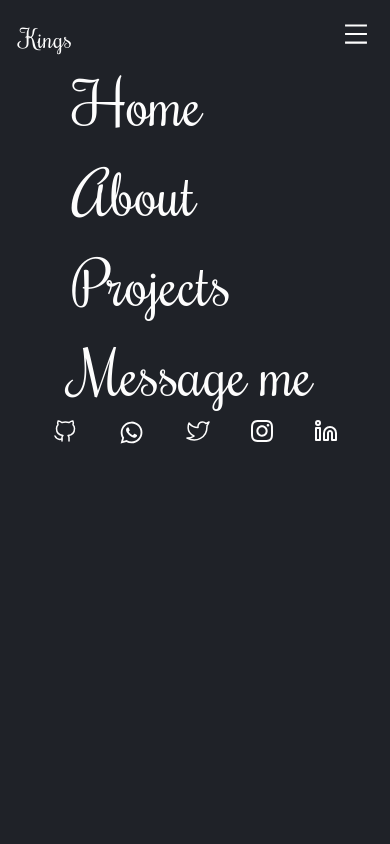
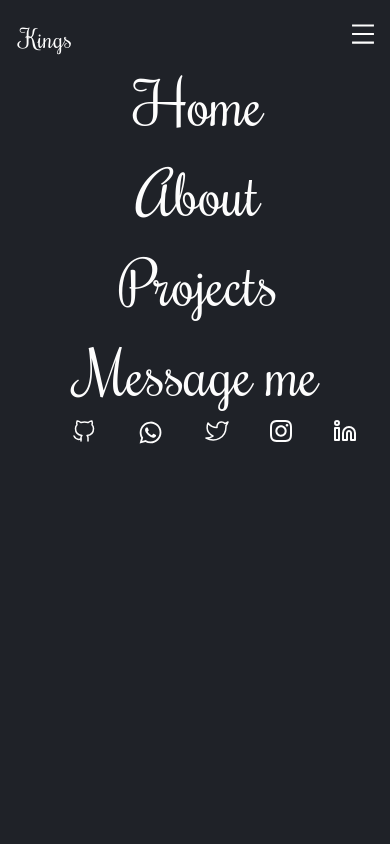
Before and after one commit to kingjamesegun/My-Portfolio, a React (Create React App) app: page /projects in a window 390 px wide. Shown: the top 844 px of the page. Built offline with nearby package versions, Linux system fonts and the light colour scheme.

Commit message:
Projects well linked

```diff
--- a/src/Pages/Projects.tsx
+++ b/src/Pages/Projects.tsx
@@ -60,7 +60,7 @@ function Projects() {
 					tech3='TypeScript'
 					tech4='React'
 					image={Orit}
-					liveLink='https://61f4b0543fcef5000728203e--naughty-gates-8c831c.netlify.app/'
+					liveLink='https://oritiq.netlify.app/'
 					githubLink='https://github.com/kingjamesegun/QuizApp'
 				/>
 			</div>
@@ -96,7 +96,7 @@ function Projects() {
 					tech3='Tailwind CSS'
 					tech4='React'
 					image={Trakkker}
-					liveLink='https://affectionate-goldwasser-b25532.netlify.app/'
+					liveLink='https://trakkker.netlify.app/'
 					githubLink='https://github.com/kingjamesegun/Trakkkr.git'
 				/>
 			</div>
--- a/src/components/Nav.tsx
+++ b/src/components/Nav.tsx
@@ -28,7 +28,7 @@ function Nav() {
 
 			{!menu ? (
 				<div style={{height: "100vh"}}>
-					<ul>
+					<ul className='nav_ul'>
 						<li className='nav_links'>
 							<Link to='/' onClick={handleLinkClick}>
 								Home
--- a/src/components/ProjectsDetails.tsx
+++ b/src/components/ProjectsDetails.tsx
@@ -2,6 +2,7 @@ import '../styles/components/ProjectsDetails.css';
 import GithubIcon from '../assets/gitlink.svg';
 import LiveIcon from '../assets/go.svg';
 import { LazyMotion, domAnimation, m } from 'framer-motion';
+import { Link } from 'react-router-dom';
 
 interface Props {
 	category: string;
@@ -11,11 +12,11 @@ interface Props {
 	tech3: string;
 	tech4: string;
 	image: string;
-	liveLink: string,
-	githubLink: string,
+	liveLink: string;
+	githubLink: string;
 }
 
-function ProjectsDetails({
+const ProjectsDetails = ({
 	category,
 	desc,
 	tech1,
@@ -24,14 +25,15 @@ function ProjectsDetails({
 	tech4,
 	image,
 	liveLink,
-	githubLink
-}: Props) {
+	githubLink,
+}: Props) => {
 	return (
 		<div className='project__details'>
 			<LazyMotion features={domAnimation}>
-				<m.div animate={{opacity:1}} className='project__image'>
-					<img src={image} alt='portfolio_pics' style={{ width: '100%' }} />
-					<div className="image__overlay"></div>
+				<m.div animate={{ opacity: 1 }} className='project__image'>
+					<a href={liveLink} target='_blank' rel='noopener noreferrer'>
+						<img src={image} alt='portfolio_pics' style={{ width: '100%' }} />
+						<div className='image__overlay'></div></a>
 				</m.div>
 			</LazyMotion>
 			<div className='project__info'>
@@ -44,16 +46,16 @@ function ProjectsDetails({
 					<li className='info__li'>{tech4}</li>
 				</ul>
 				<div className='project__link'>
-					<a href={liveLink} target="_blank" rel="noopener noreferrer">
-						<img src={GithubIcon} alt='Link'  />
+					<a href={githubLink} target='_blank' rel='noopener noreferrer'>
+						<img src={GithubIcon} alt='Link' />
 					</a>
-					<a href={liveLink} target="_blank" rel="noopener noreferrer">
+					<a href={liveLink} target='_blank' rel='noopener noreferrer'>
 						<img src={LiveIcon} alt='Link' />
 					</a>
 				</div>
 			</div>
 		</div>
 	);
-}
+};
 
 export default ProjectsDetails;
--- a/src/styles/components/nav.css
+++ b/src/styles/components/nav.css
@@ -21,28 +21,33 @@
   font-family: "Rochester";
   font-size: 25px;
 }
-.nav ul {
+.nav .nav_ul {
   padding: 0px 15%;
   list-style: none;
   margin: 0;
 }
-.nav ul .nav_links {
+.nav .nav_ul .nav_links {
   text-decoration: none;
+  text-align: center;
 }
-.nav ul .nav_links a {
+.nav .nav_ul .nav_links a {
   color: #fdfdfd;
   text-decoration: none;
   font-family: "Rochester";
   font-size: 82px;
 }
 @media (max-width: 425px) {
-  .nav ul .nav_links a {
+  .nav .nav_ul .nav_links a {
     font-size: 60px;
   }
+}
+.nav .nav_ul .nav_links a:active {
+  color: #666666;
 }
 .nav .nav__socials .socials {
   display: flex;
   justify-content: center;
+  list-style: none;
 }
 .nav .nav__socials .socials .socials__link {
   padding: 0 20px;
--- a/src/styles/components/nav.scss
+++ b/src/styles/components/nav.scss
@@ -22,22 +22,27 @@ $roch: 'Rochester';
 			font-size: 25px;
 		}
 	}
-	ul {
+	.nav_ul{
 		padding: 0px 15%;
 		list-style: none;
 		margin: 0;
 
 		.nav_links {
             text-decoration: none;
+			text-align: center;
             a{
 
-                color:#fdfdfd;
+                color: #fdfdfd;
                 text-decoration: none;
                 font-family: $roch;
                 font-size: 82px;
 				@media(max-width:425px){
 					font-size: 60px;
 				}
+				&:active{
+					color: #666666
+				}
+
             }
 		}
 	}
@@ -45,8 +50,10 @@ $roch: 'Rochester';
 		.socials{
 			display: flex;
 			justify-content: center;
+			list-style: none;
 			.socials__link{
 				padding: 0 20px;
+
 			}
 		}
 	}
```
Also changed, not shown: 1 other file (tests, documents, lock files or other folders).
